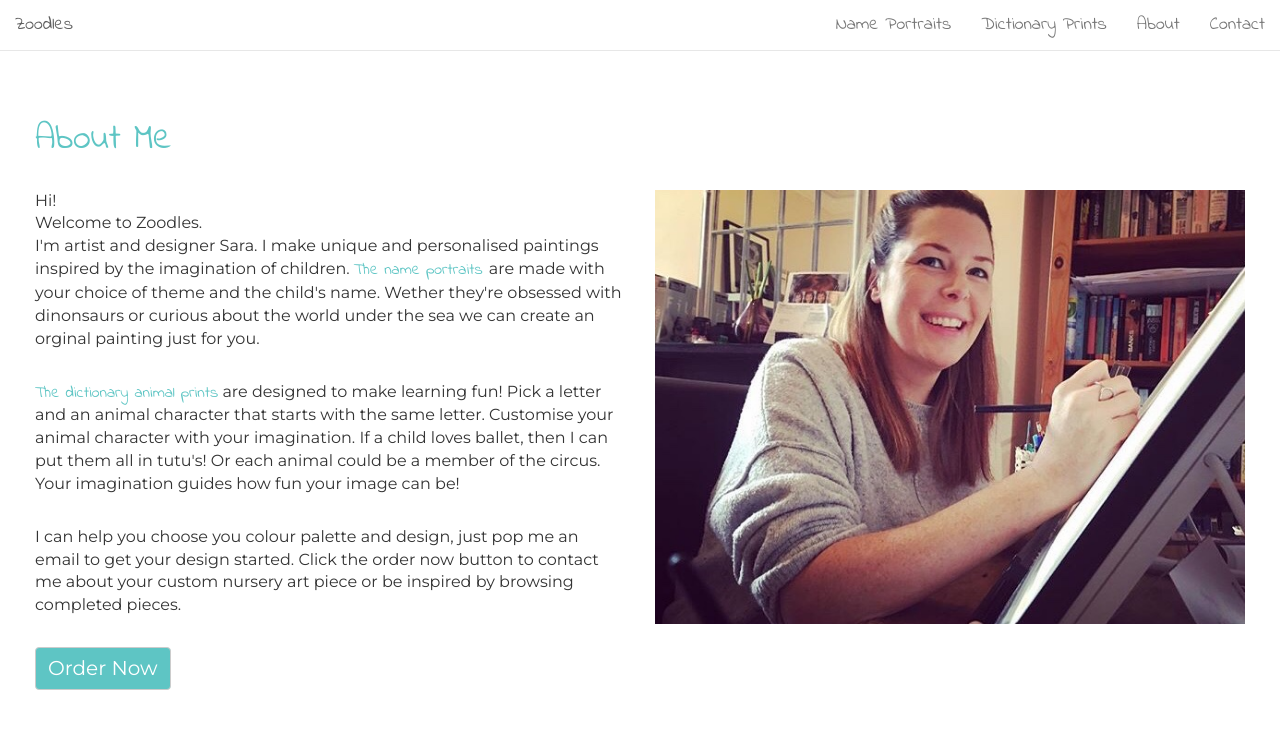
After one commit to wolfenchic/zoodles, a Django app: page /about/ in a window 1280 px wide. The commit adds this page. Shown: the top 729 px of the page. Run offline with Django 3.2, Linux system fonts and the light colour scheme; some libraries are stand-ins or nearby versions.

Commit message:
About Page

```diff
--- a/home/static/home/style.css
+++ b/home/static/home/style.css
@@ -4,12 +4,14 @@ body {
 
 a, h4, h3, h2, h1 {
    color: #5EC5C4;
+   font-family: 'Indie Flower', cursive;
 }
 
 .btn-default {
     background-color: #5EC5C4;
     color: white;
     font-size: 2rem;
+    font-family: 'Montserrat', sans-serif;
 }
 
 .banner {
@@ -24,6 +26,7 @@ a, h4, h3, h2, h1 {
 
 .navbar-nav {
     font-size: 1.8rem;
+    font-family: 'Montserrat', sans-serif;
 }
 
 
@@ -76,19 +79,19 @@ margin-top: 0px;
     padding-bottom: 20px;
 }
 
-#text-carousel {
-    background-color: white;
-    opacity: 0.8;
+#text-carousel{
+    /*background-color: white;*/
     margin-top: 100px;
 
 }
 
 .carousel1 {
+    background-color: white;
+    opacity: 0.6;
     font-family: 'Indie Flower', cursive;
     font-size: 3rem;
     color: #5EC5C4;
     text-align: center;
-    opacity: 1.0;
     padding-top: 20px;
     padding-bottom: 20px;
 }
@@ -108,6 +111,14 @@ margin-top: 0px;
     color: #FF69B4;
 }
 
+.aboutSection {
+    margin: 100px 20px 20px 20px;
+}
+
+.aboutParagraph{
+    font-size: 1.6rem;
+}
+
 @media only screen and (max-width: 500px) {
     .landingText {
         font-size: 2rem;
--- /dev/null
+++ b/home/templates/about.html
@@ -0,0 +1,35 @@
+{% extends "base.html" %} {% load staticfiles %} {% load bootstrap_tags %} {% block content %}
+
+
+<section class="container-fluid aboutSection">
+    <div class="row">
+        <div class="col-12">
+            <h1>About Me</h1>
+        </div>
+        <br>
+    <div class="row">
+        <div class="col-sm-6 col-xs-12">
+            <p class="aboutParagraph">Hi!<br> Welcome to Zoodles.<br>I'm artist and designer Sara. I make unique and personalised paintings inspired by the imagination of children.
+            <a href="#">The name portraits </a> are made with your choice of theme and the child's name. Wether they're obsessed with dinonsaurs or curious about the world under the sea we can create an orginal painting just for you.</p>
+            <br>
+            <p class="aboutParagraph">
+             <a href="#">The dictionary animal prints</a> are designed to make learning fun! Pick a letter and an animal character that starts with the same letter. Customise your animal character with your imagination. If a child loves ballet, then I can put them all in tutu's! Or each animal could be a member of the circus. Your imagination guides how fun your image can be!</p>
+            </p>
+            <br>
+            <p class="aboutParagraph">
+                I can help you choose you colour palette and design, just pop me an email to get your design started. Click the order now button to contact me about your custom nursery art piece or be inspired by browsing completed pieces.
+            </p>
+            <br>
+            <a href="#" class="btn btn-default viewProduct" onclick="#">Order Now</a>
+        </div>
+        <div class="col-sm-6 col-xs-12">
+        <img class="card-img-top img-responsive" src="{% static 'home/images/sara.jpeg' %}"/>
+        </div>
+    </div>
+
+
+
+    </div>
+
+</section>
+{% endblock content %}
--- a/home/templates/base.html
+++ b/home/templates/base.html
@@ -41,7 +41,7 @@
                     <ul class="nav navbar-nav navbar-right">
                         <li><a href="#">Name Portraits</a></li>
                         <li><a href="#">Dictionary Prints</a></li>
-                        <li><a href="#">About</a></li>
+                        <li><a href="{% url 'about' %}">About</a></li>
                         <li><a href="#">Contact</a></li>
                     </ul>
                 </div>
--- a/home/views.py
+++ b/home/views.py
@@ -5,3 +5,6 @@ from django.contrib.auth.decorators import login_required
 # Create your views here.
 def get_home_page(request):
   return render(request, 'home.html')
+
+def get_about_page(request):
+  return render(request, 'about.html')
--- a/zoodles_prj/urls.py
+++ b/zoodles_prj/urls.py
@@ -16,8 +16,10 @@ Including another URLconf
 from django.conf.urls import url
 from django.contrib import admin
 from home.views import get_home_page
+from home.views import get_about_page
 
 urlpatterns = [
     url(r'^admin/', admin.site.urls),
     url(r'^$', get_home_page, name='home'),
+    url(r'^about/', get_about_page, name='about')
 ]
```
Also changed, not shown: home/templates/home.html (+3 -4 lines), home/static/home/images/sara.jpeg (added).
